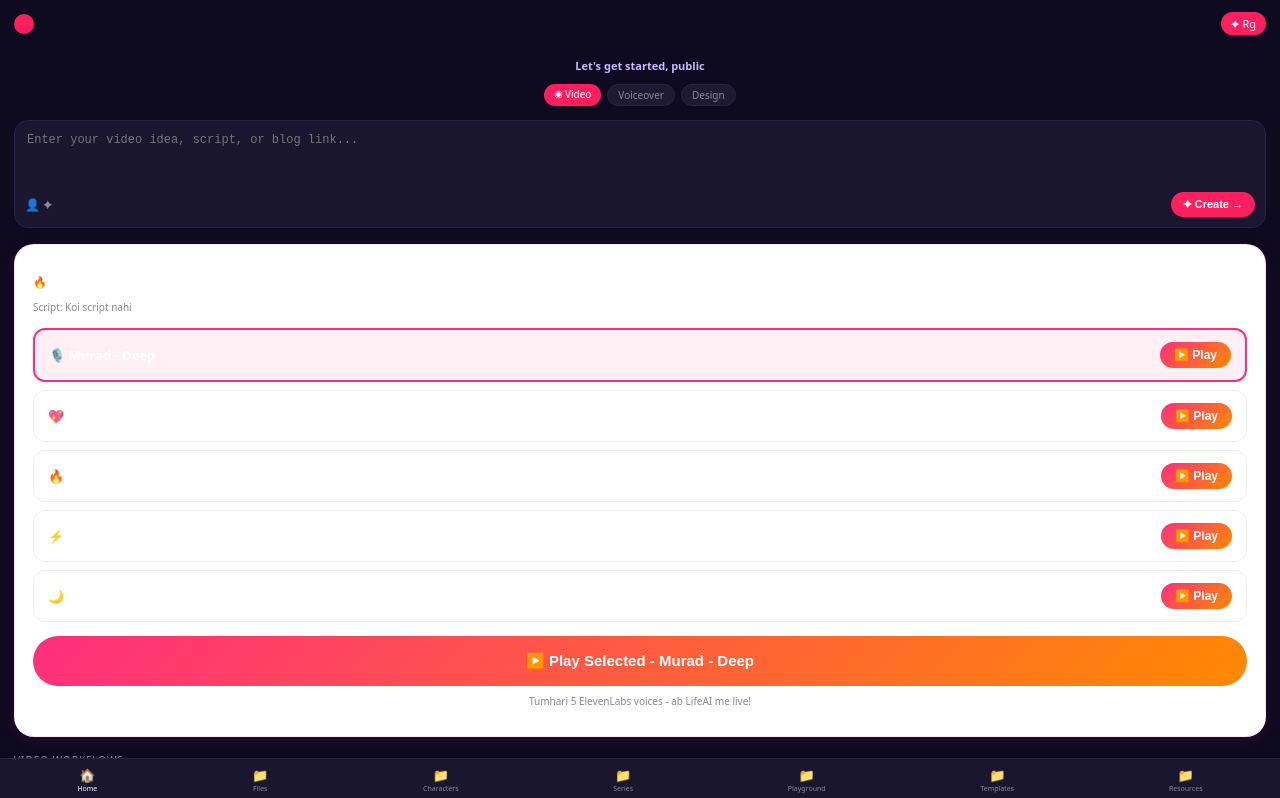
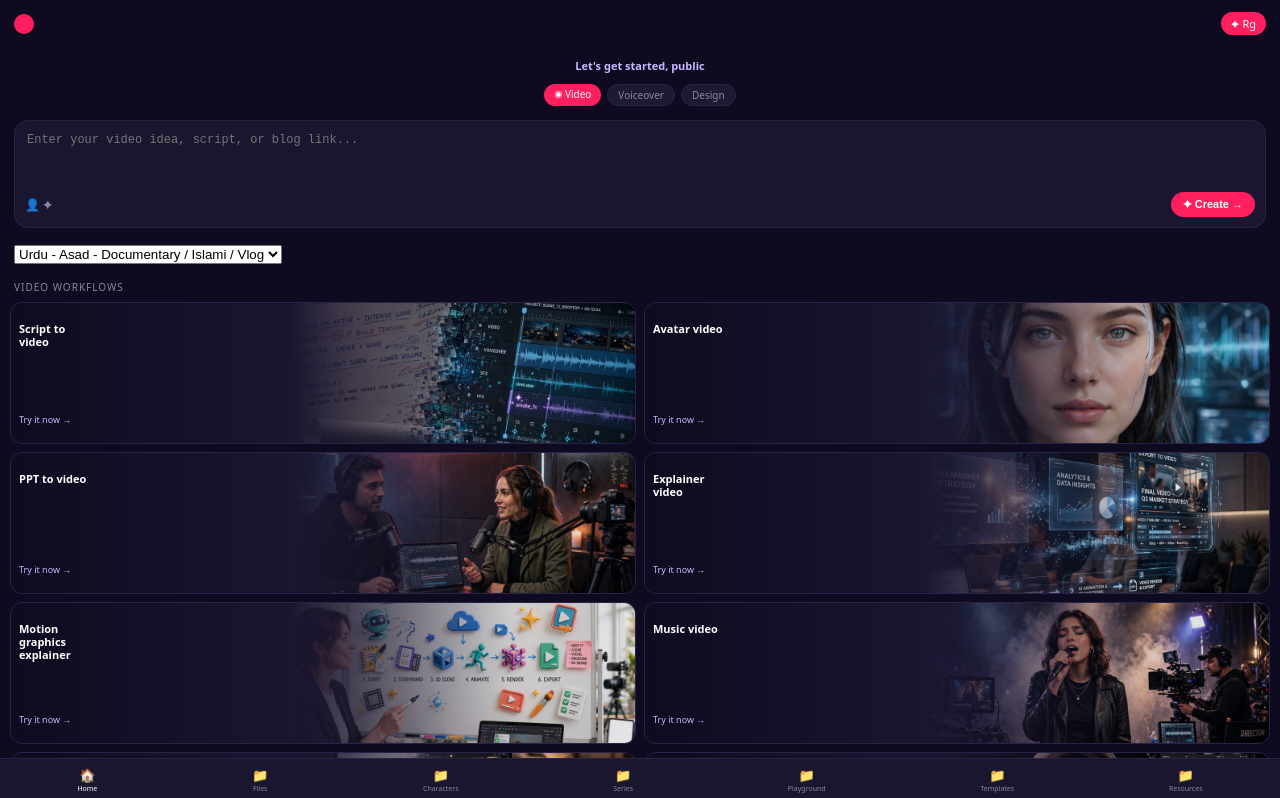
Before and after one commit to muradofficalid-art/LifeAI, a Next.js app: page /dashboard in a window 1280 px wide. Shown: the top 798 px of the page. Built offline with nearby package versions, Linux system fonts and the light colour scheme.

Commit message:
Update VoiceSelector.tsx

```diff
--- a/components/VoiceSelector.tsx
+++ b/components/VoiceSelector.tsx
@@ -1,68 +1,16 @@
-'use client'
-import { useState, useRef } from 'react'
+// LOCKED 3 VOICES ONLY!
+const VOICES = [
+  { id: "ur-PK-AsadNeural", name: "Urdu - Asad", desc: "Documentary / Islami / Vlog" },
+  { id: "hi-IN-SwaraNeural", name: "Hindi - Swara", desc: "All Niches" },
+  { id: "en-US-GuyNeural", name: "English - Guy", desc: "All Niches" },
+];
 
-const MY_VOICES = [
-  { id: 'voice1', name: 'Murad - Deep', file: '/voice1.mp3', emoji: '🎙️' },
-  { id: 'voice2', name: 'Soft Female', file: '/voice2.mp3', emoji: '💖' },
-  { id: 'voice3', name: 'Urdu Viral', file: '/voice3.mp3', emoji: '🔥' },
-  { id: 'voice4', name: 'Energetic', file: '/voice4.mp3', emoji: '⚡' },
-  { id: 'voice5', name: 'Calm Story', file: '/voice5.mp3', emoji: '🌙' },
-]
-
-export default function VoiceSelector({ text }: { text: string }) {
-  const [selected, setSelected] = useState(MY_VOICES[0])
-  const [playing, setPlaying] = useState<string | null>(null)
-  const audioRef = useRef<HTMLAudioElement>(null)
-
-  const playVoice = (voice: typeof MY_VOICES[0]) => {
-    setSelected(voice)
-    if (audioRef.current) {
-      audioRef.current.pause()
-    }
-    const audio = new Audio(voice.file)
-    audioRef.current = audio
-    setPlaying(voice.id)
-    audio.play()
-    audio.onended = () => setPlaying(null)
-  }
-
+export default function VoiceSelector({ value, onChange }: any) {
   return (
-    <div style={{background:'#fff', border:'1px solid #FF2E7E20', borderRadius:'20px', padding:'18px', marginTop:'16px', boxShadow:'0 4px 20px rgba(255,46,126,0.08)'}}>
-      <p style={{fontSize:'11px', fontWeight:900, letterSpacing:'1px'}}>🔥 TUMHARI 5 VIRAL VOICES</p>
-      <p style={{fontSize:'10px', color:'#888', marginTop:'4px'}}>Script: {text ? text.slice(0,40)+'...' : 'Koi script nahi'}</p>
-
-      <div style={{display:'grid', gap:'8px', marginTop:'14px'}}>
-        {MY_VOICES.map(v => (
-          <div key={v.id} style={{
-            display:'flex', justifyContent:'space-between', alignItems:'center',
-            padding:'12px 14px', borderRadius:'12px',
-            border: selected.id===v.id ? '2px solid #FF2E7E' : '1px solid #eee',
-            background: selected.id===v.id ? '#FFF0F5' : 'white'
-          }}>
-            <span style={{fontWeight:700, fontSize:'13px'}}>{v.emoji} {v.name}</span>
-            <button
-              onClick={()=> playVoice(v)}
-              style={{
-                background: playing===v.id ? '#000' : 'linear-gradient(135deg,#FF2E7E,#FF8A00)',
-                color:'#fff', padding:'6px 14px', borderRadius:'999px', border:'none',
-                fontWeight:800, fontSize:'12px'
-              }}
-            >
-              {playing===v.id ? '⏸️ Playing' : '▶️ Play'}
-            </button>
-          </div>
-        ))}
-      </div>
-
-      <button
-        onClick={()=> selected && playVoice(selected)}
-        style={{marginTop:'14px', width:'100%', background:'linear-gradient(135deg,#FF2E7E,#FF8A00)', color:'#fff', padding:'16px', borderRadius:'999px', border:'none', fontWeight:900, fontSize:'15px'}}
-      >
-        ▶️ Play Selected - {selected.name}
-      </button>
-
-      <audio ref={audioRef} controls style={{width:'100%', marginTop:'12px', borderRadius:'12px', display:'none'}} />
-      <p style={{fontSize:'10px', color:'#888', textAlign:'center', marginTop:'8px'}}>Tumhari 5 ElevenLabs voices - ab LifeAI me live!</p>
-    </div>
-  )
+    <select value={value} onChange={e => onChange(e.target.value)} className="w-full p-3 rounded-xl">
+      {VOICES.map(v => (
+        <option key={v.id} value={v.id}>{v.name} - {v.desc}</option>
+      ))}
+    </select>
+  );
 }
```
